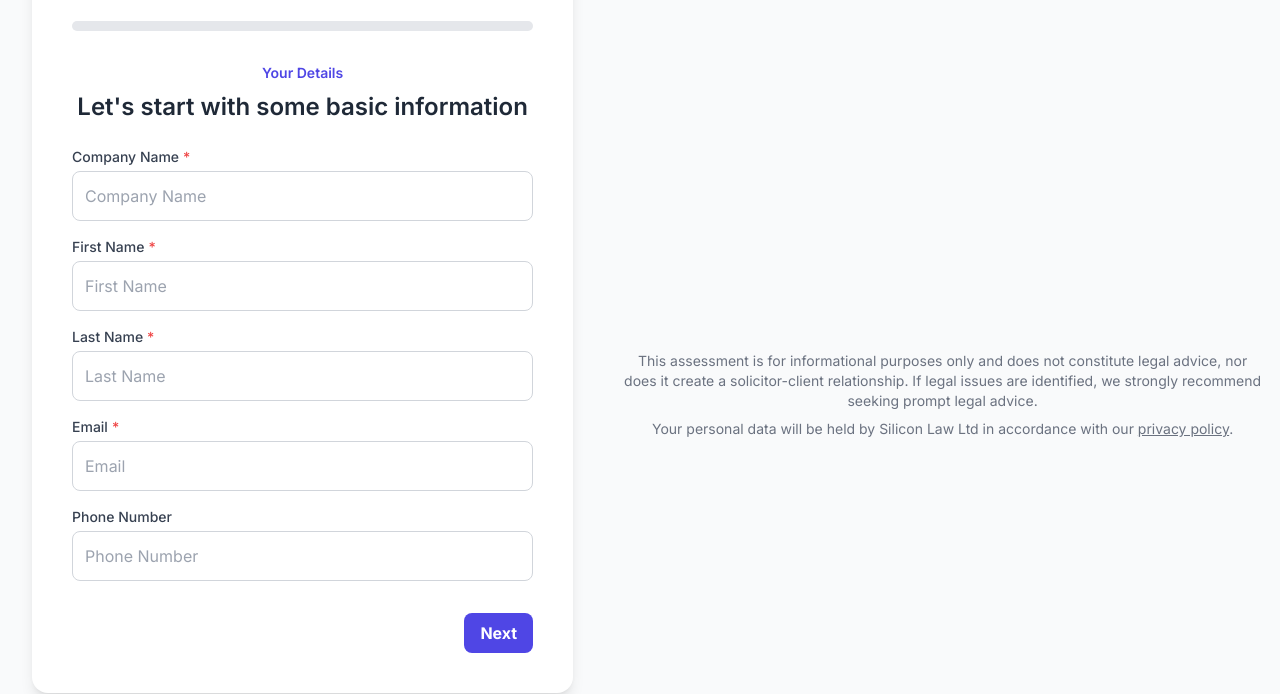
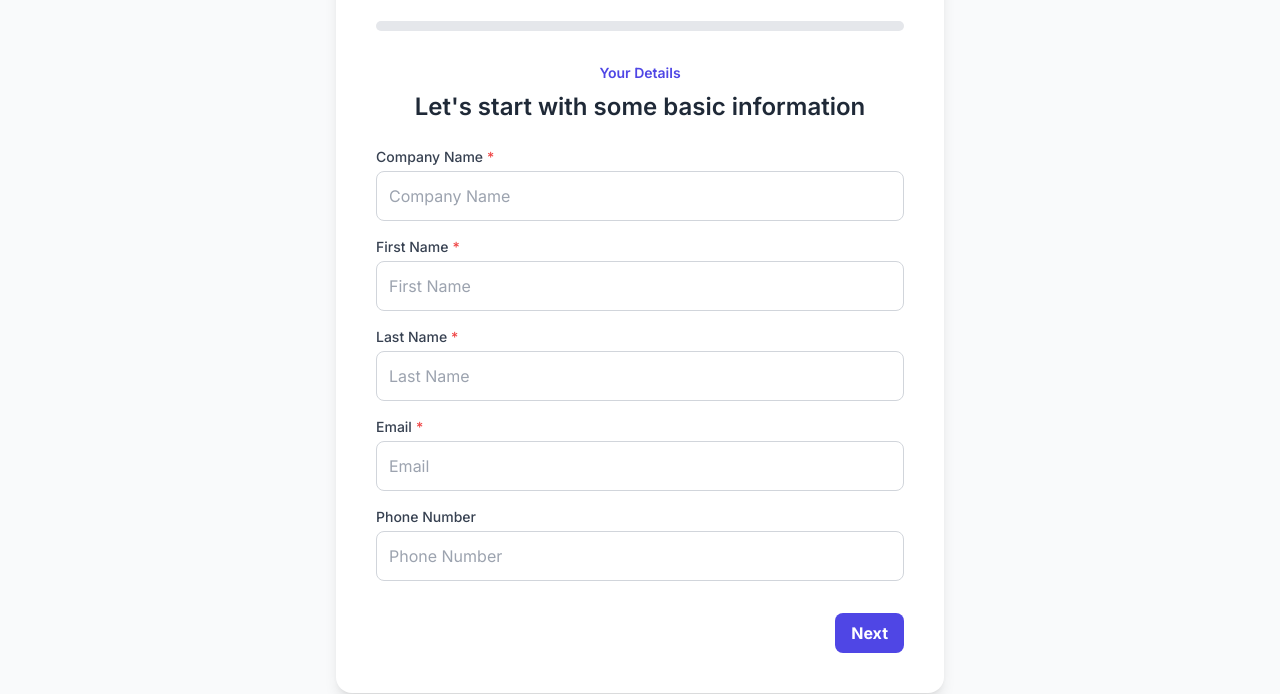
Before and after one commit to WadydX/silicon-law-audit, a website: page index.html in a window 1280 px wide. Shown: the part 139-833 px from the top of the page. Drawn offline with nearby package versions, Linux system fonts and the light colour scheme.

Commit message:
Update index.html

```diff
--- a/index.html
+++ b/index.html
@@ -710,18 +710,5 @@ ${promptSummary}
   });
   </script>
 
-  <!-- FOOTER DISCLAIMER -->
-  <footer class="mt-12 text-center text-sm text-gray-500 px-4">
-    <p>
-      This assessment is for informational purposes only and does not constitute legal advice,
-      nor does it create a solicitor-client relationship. If legal issues are identified,
-      we strongly recommend seeking prompt legal advice.
-    </p>
-    <p class="mt-2">
-      Your personal data will be held by Silicon Law Ltd in accordance with our
-      <a href="https://www.silicon.law/privacy-policy" class="underline">privacy policy</a>.
-    </p>
-  </footer>
-
 </body>
 </html>
```
